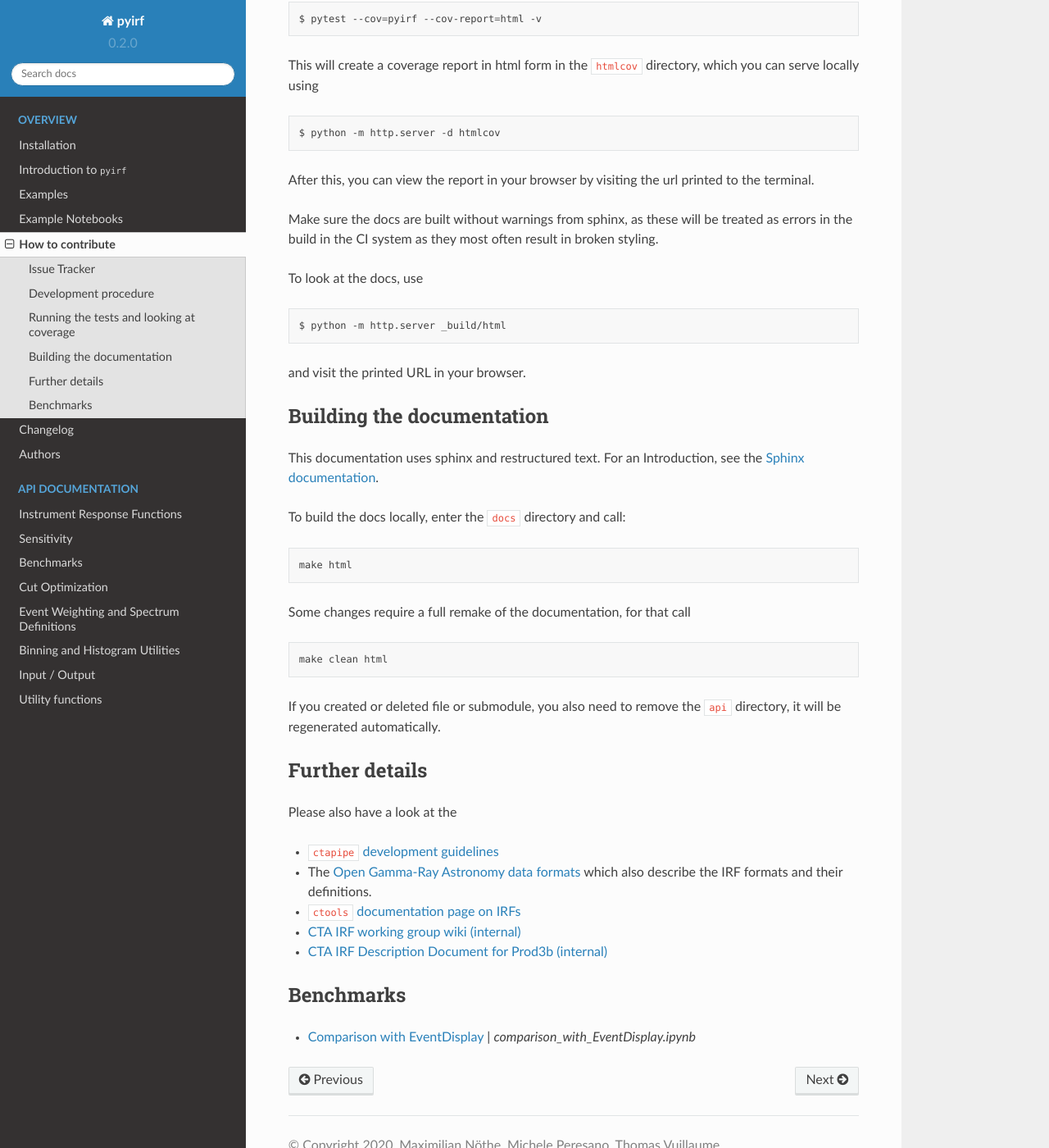
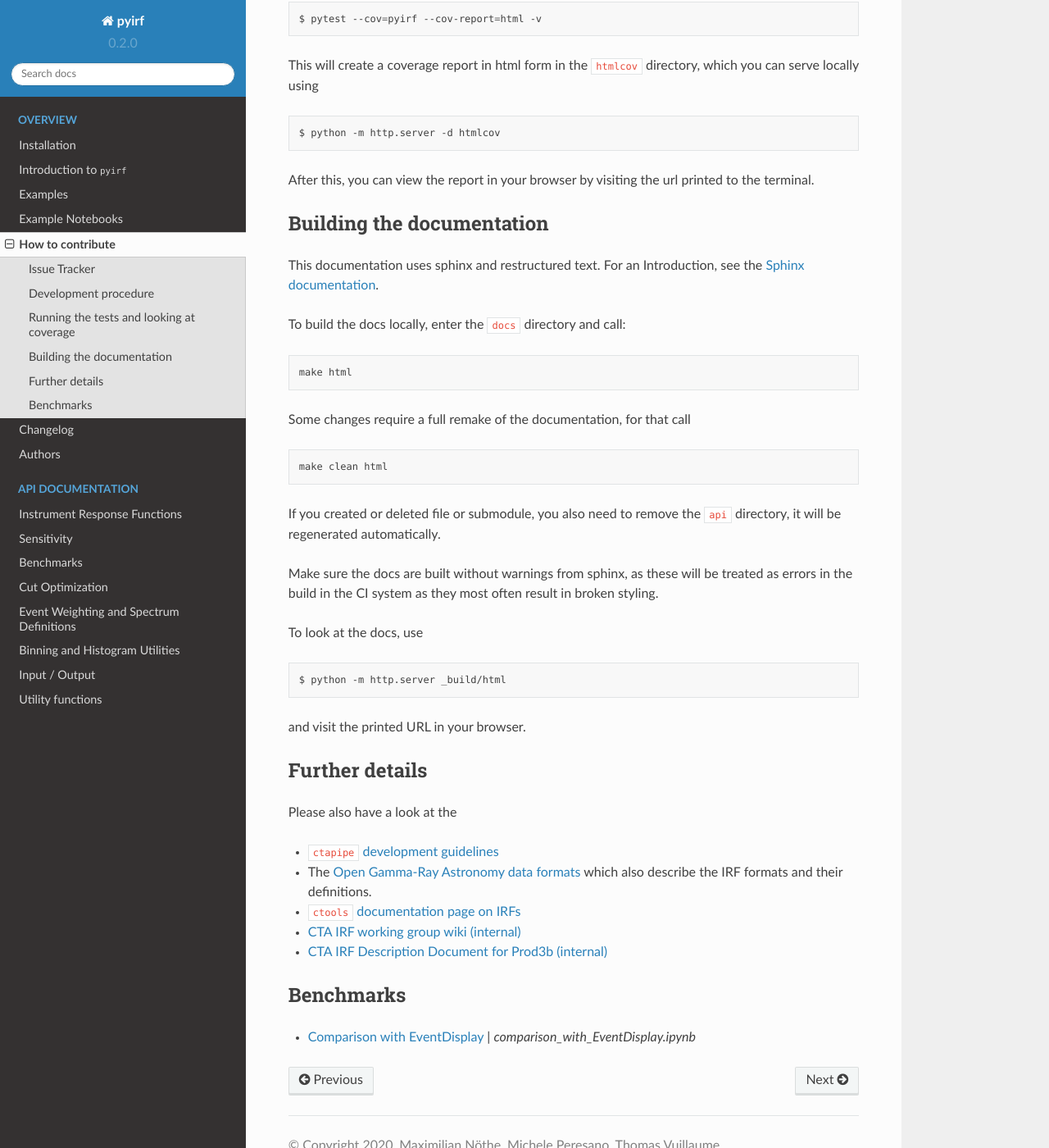
Before and after one commit to cta-observatory/pyirf, a Sphinx documentation site: the page built from docs/contribute.rst, in a window 1280 px wide and 1400 px high, scrolled down 1270 px. Shown: the whole window at 82% size. Built offline with Sphinx 7.4.7 and the Read the Docs theme 2.0.0, drawn with Linux system fonts in a browser that asks for light colours; some of the changed lines change nothing that is shown.

Commit message:
Move paragraphs to the correct section

```diff
--- a/docs/contribute.rst
+++ b/docs/contribute.rst
@@ -79,18 +79,6 @@ which you can serve locally using
 After this, you can view the report in your browser by visiting the url printed
 to the terminal.
 
-Make sure the docs are built without warnings from sphinx, as these
-will be treated as errors in the build in the CI system as they most often
-result in broken styling.
-
-To look at the docs, use
-
-.. code:: bash
-
-    $ python -m http.server _build/html
-
-and visit the printed URL in your browser.
-
 
 Building the documentation
 --------------------------
@@ -113,6 +101,19 @@ Some changes require a full remake of the documentation, for that call
 If you created or deleted file or submodule, you also need to remove the
 ``api`` directory, it will be regenerated automatically.
 
+Make sure the docs are built without warnings from sphinx, as these
+will be treated as errors in the build in the CI system as they most often
+result in broken styling.
+
+To look at the docs, use
+
+.. code:: bash
+
+    $ python -m http.server _build/html
+
+and visit the printed URL in your browser.
+
+
 
 Further details
 ---------------
```
